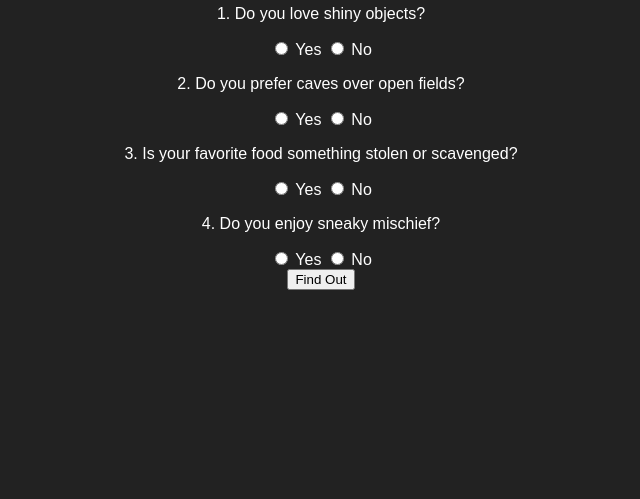
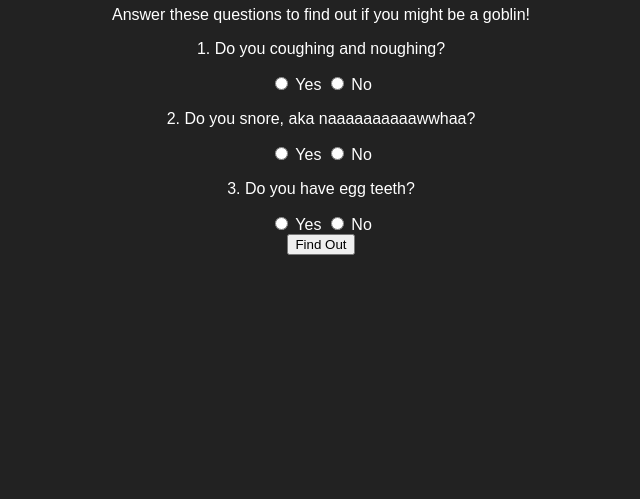
Before and after one commit to CarterTheVyonder2/AmIAGoblin, a plain HTML site: page index.html in a window 1280 px wide. Shown: the part 301-800 px from the top of the page, without its empty margins (319-959 px from the left). Drawn offline with Linux system fonts and the light colour scheme; a script that the page names is missing.

Commit message:
Update index.html

```diff
--- a/index.html
+++ b/index.html
@@ -12,24 +12,19 @@
         <p>Answer these questions to find out if you might be a goblin!</p>
         <form id="quizForm">
             <div class="question">
-                <p>1. Do you love shiny objects?</p>
+                <p>1. Do you coughing and noughing?</p>
                 <label><input type="radio" name="q1" value="yes"> Yes</label>
                 <label><input type="radio" name="q1" value="no"> No</label>
             </div>
             <div class="question">
-                <p>2. Do you prefer caves over open fields?</p>
+                <p>2. Do you snore, aka naaaaaaaaaawwhaa?</p>
                 <label><input type="radio" name="q2" value="yes"> Yes</label>
                 <label><input type="radio" name="q2" value="no"> No</label>
             </div>
             <div class="question">
-                <p>3. Is your favorite food something stolen or scavenged?</p>
+                <p>3. Do you have egg teeth?</p>
                 <label><input type="radio" name="q3" value="yes"> Yes</label>
                 <label><input type="radio" name="q3" value="no"> No</label>
-            </div>
-            <div class="question">
-                <p>4. Do you enjoy sneaky mischief?</p>
-                <label><input type="radio" name="q4" value="yes"> Yes</label>
-                <label><input type="radio" name="q4" value="no"> No</label>
             </div>
             <button type="button" id="submitQuiz">Find Out</button>
         </form>
```
